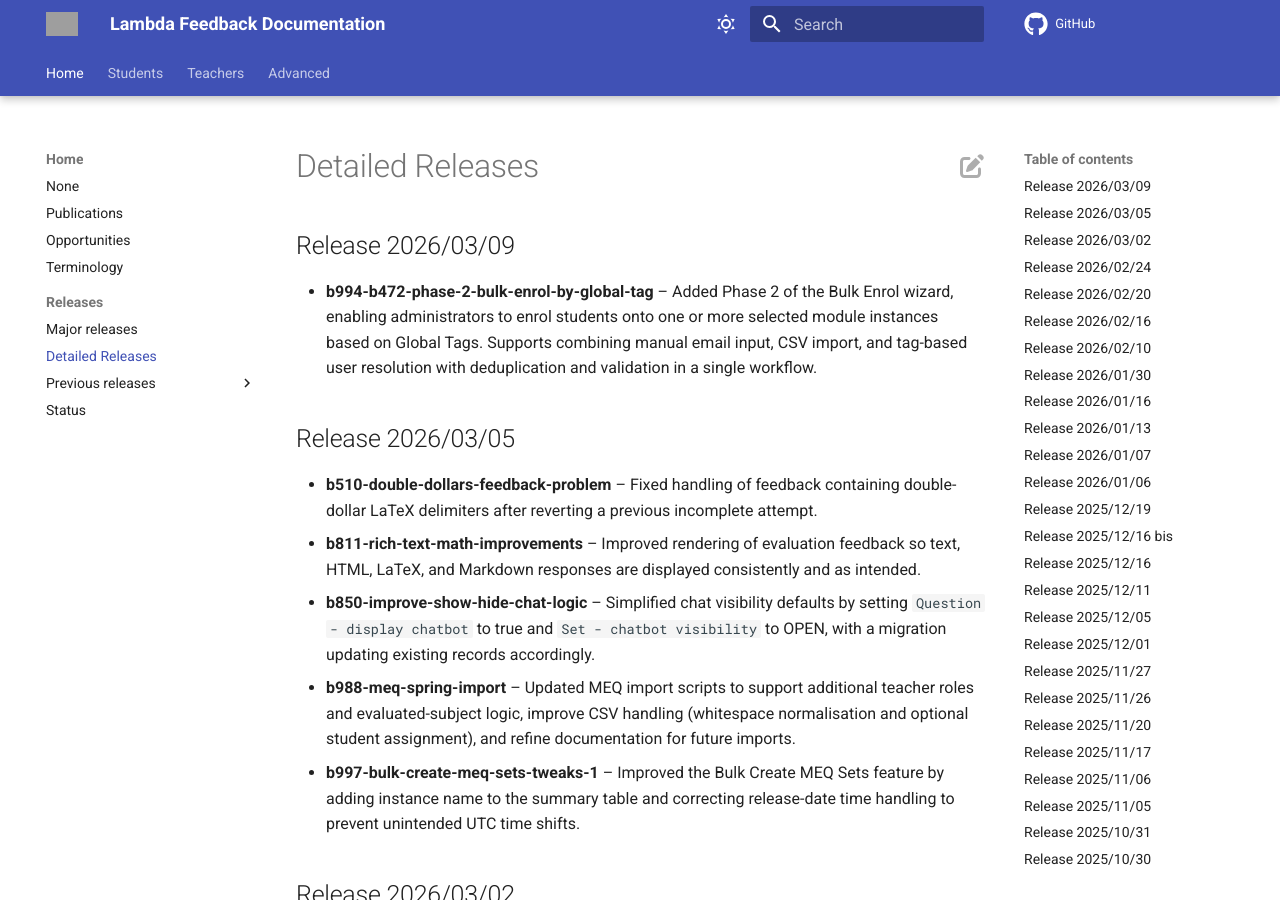
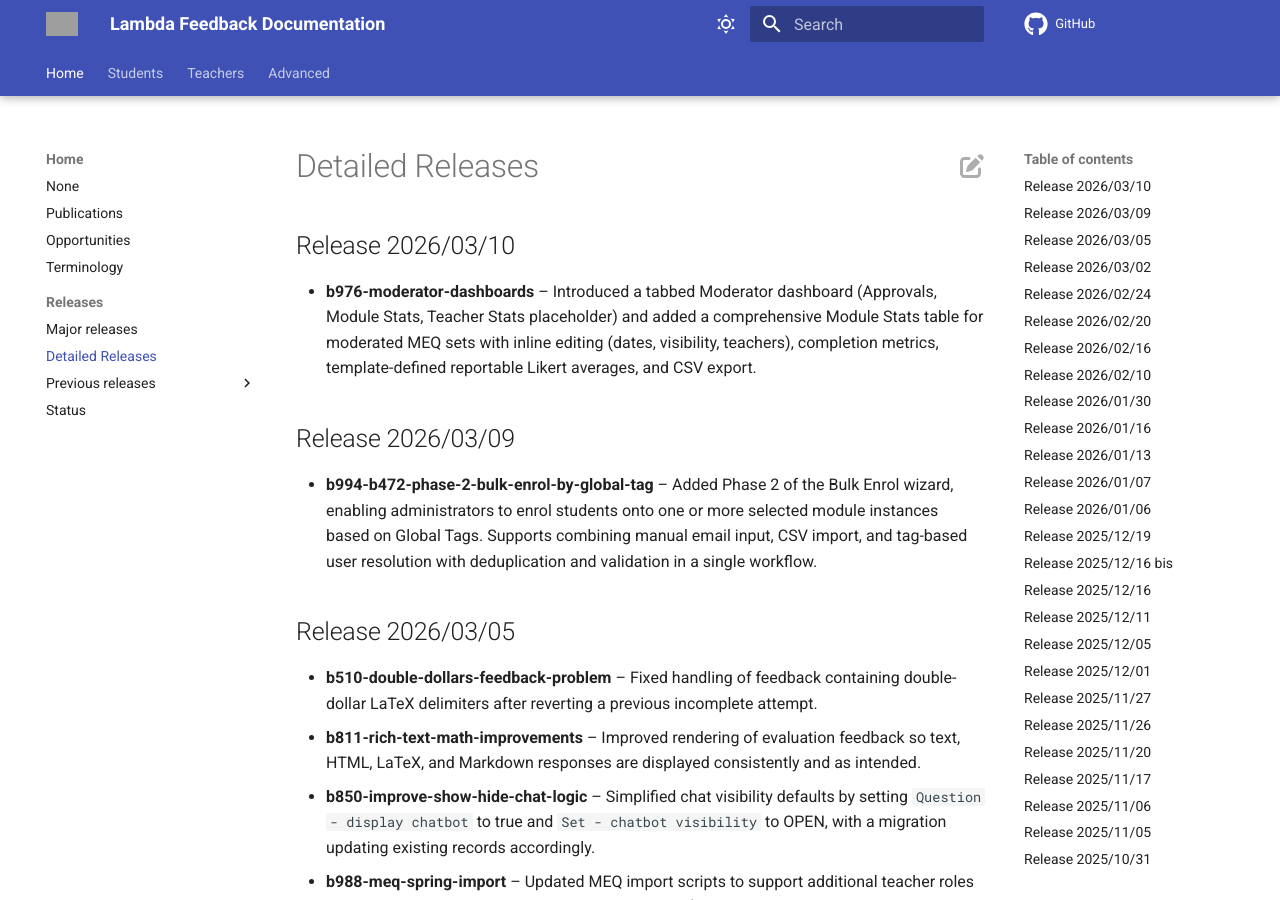
Before and after one commit to lambda-feedback/user-documentation, an MkDocs documentation site: the page built from docs/releases/detailed_releases.md, in a window 1280 px wide and 900 px high. Built offline with MkDocs 1.6.1 and Material for MkDocs 9.7.7, drawn with Linux system fonts in a browser that asks for light colours; comment, search, counter and statistics services are not loaded; grey boxes are pictures that could not be loaded.

Commit message:
Release 2026/03/10 added

```diff
--- a/docs/releases/detailed_releases.md
+++ b/docs/releases/detailed_releases.md
@@ -1,3 +1,6 @@
+## Release 2026/03/10
+
+- **b976-moderator-dashboards** – Introduced a tabbed Moderator dashboard (Approvals, Module Stats, Teacher Stats placeholder) and added a comprehensive Module Stats table for moderated MEQ sets with inline editing (dates, visibility, teachers), completion metrics, template-defined reportable Likert averages, and CSV export.
 
 ## Release 2026/03/09
 
```
